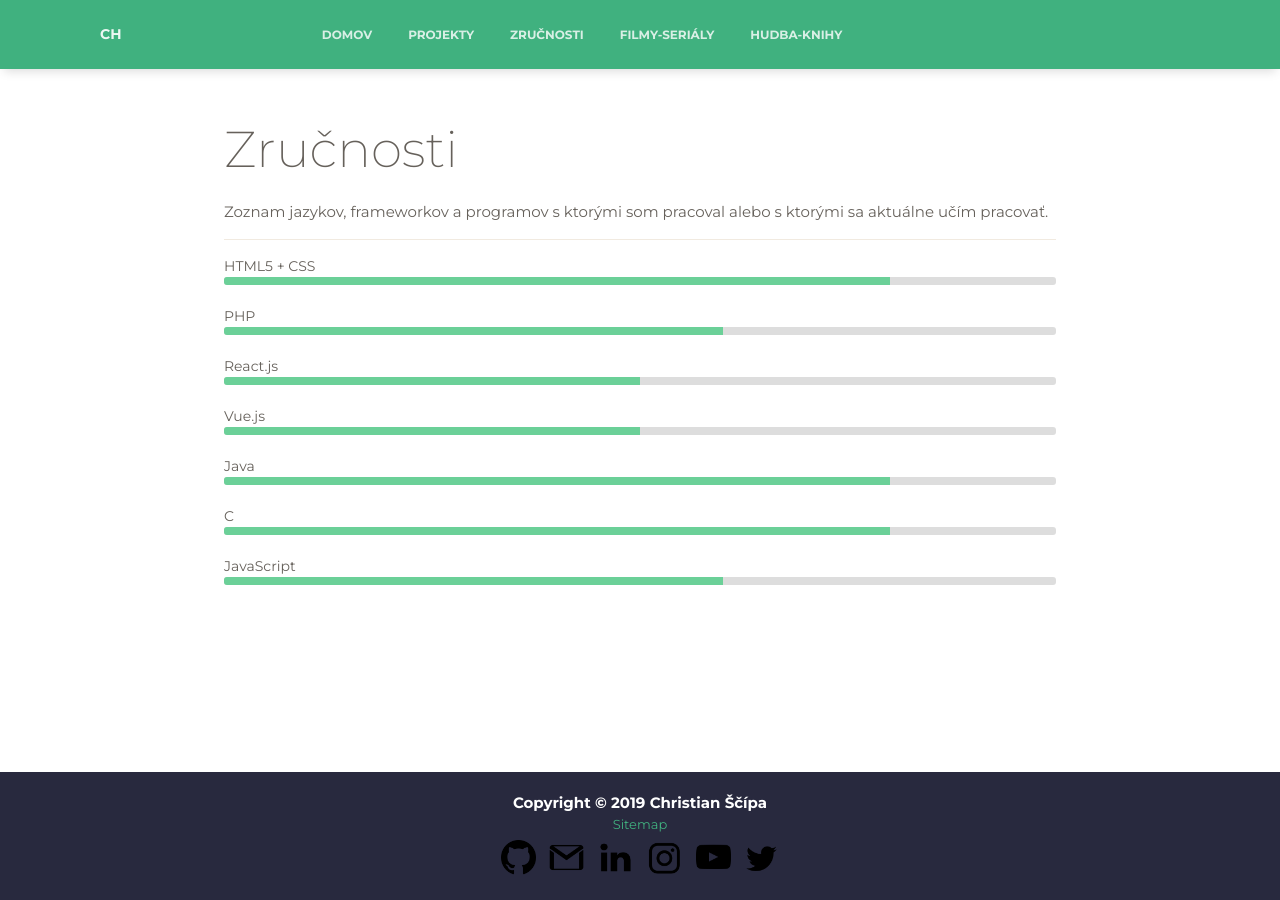
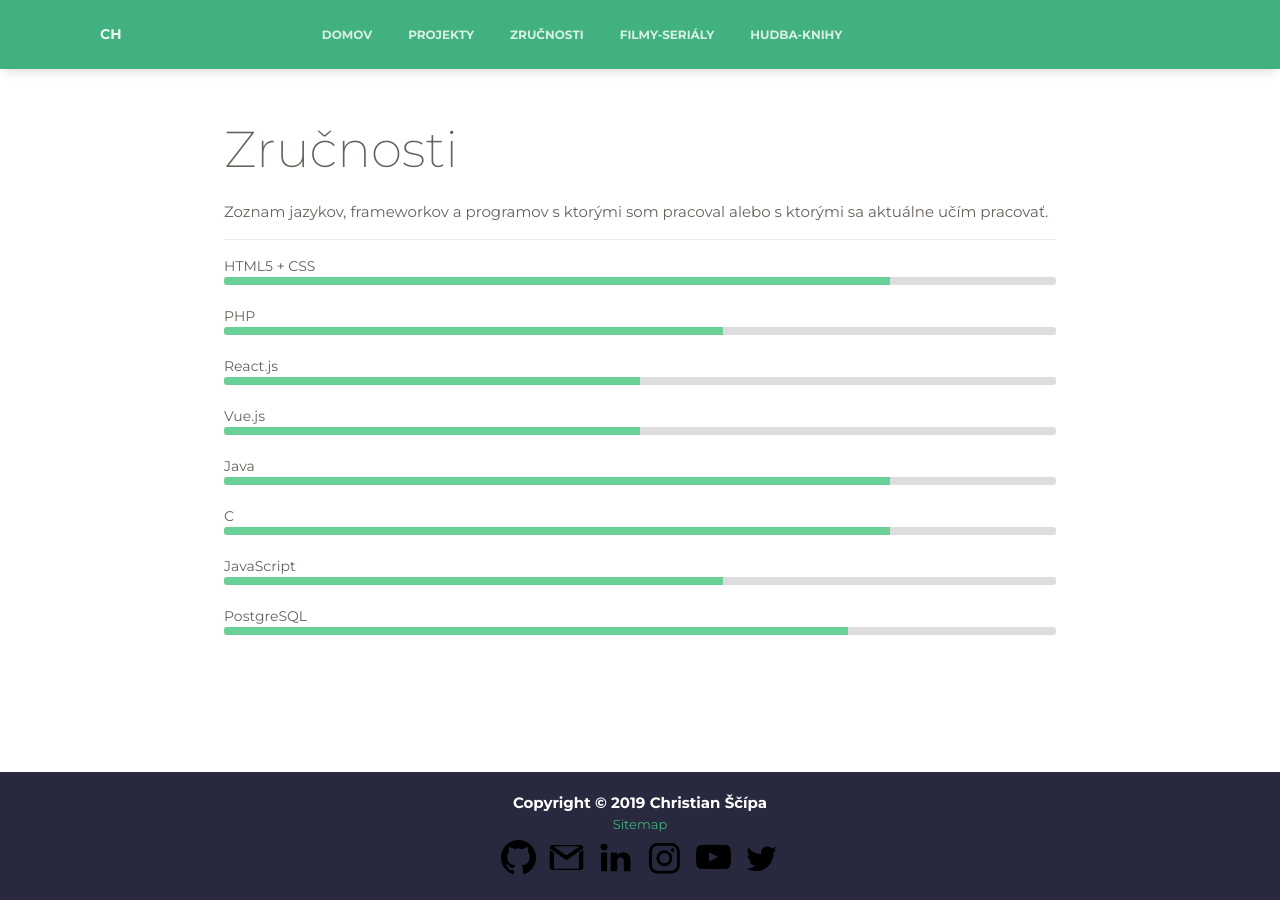
Before and after one commit to chrisSvK/chrisSvK.github.io, a Jekyll site: the page built from zrucnosti/index.html, in a window 1280 px wide. Built offline with Jekyll 4.4.1, drawn with Linux system fonts in a browser that asks for light colours; nearby versions of some CDN libraries.

Commit message:
Add new skill

```diff
--- a/_layouts/zrucnosti.html
+++ b/_layouts/zrucnosti.html
@@ -67,6 +67,15 @@ layout: default
                     </div>
                 </div>
             </div>
+            <br>
+            <div class="progress-container progress-primary">
+                <span class="progress-badge">PostgreSQL</span>
+                <div class="progress">
+                    <div class="progress-bar progress-bar-success" role="progressbar" aria-valuenow="75"
+                         aria-valuemin="0" aria-valuemax="100" style="width: 75%;">
+                    </div>
+                </div>
+            </div>
         </div>
     </div>
 </main>
```
